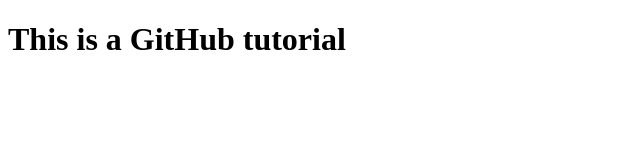
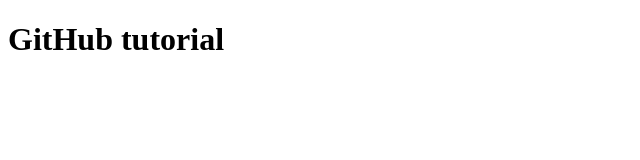
Before and after one commit to joshv523/githubTutorial, a plain HTML site: page index.html in a window 1280 px wide. Shown: the whole page, without its empty margins (0-640 px from the left). Drawn offline with Linux system fonts and the light colour scheme.

Commit message:
changing header

```diff
--- a/index.html
+++ b/index.html
@@ -5,7 +5,7 @@
     <link rel="stylesheet" type="text/css" href="style.css">
   </head>
   <body>
-    <h1>This is a GitHub tutorial</h1>
+    <h1>GitHub tutorial</h1>
 
     <script type="text/javascript" src="script.js"></script>
   </body>
```
